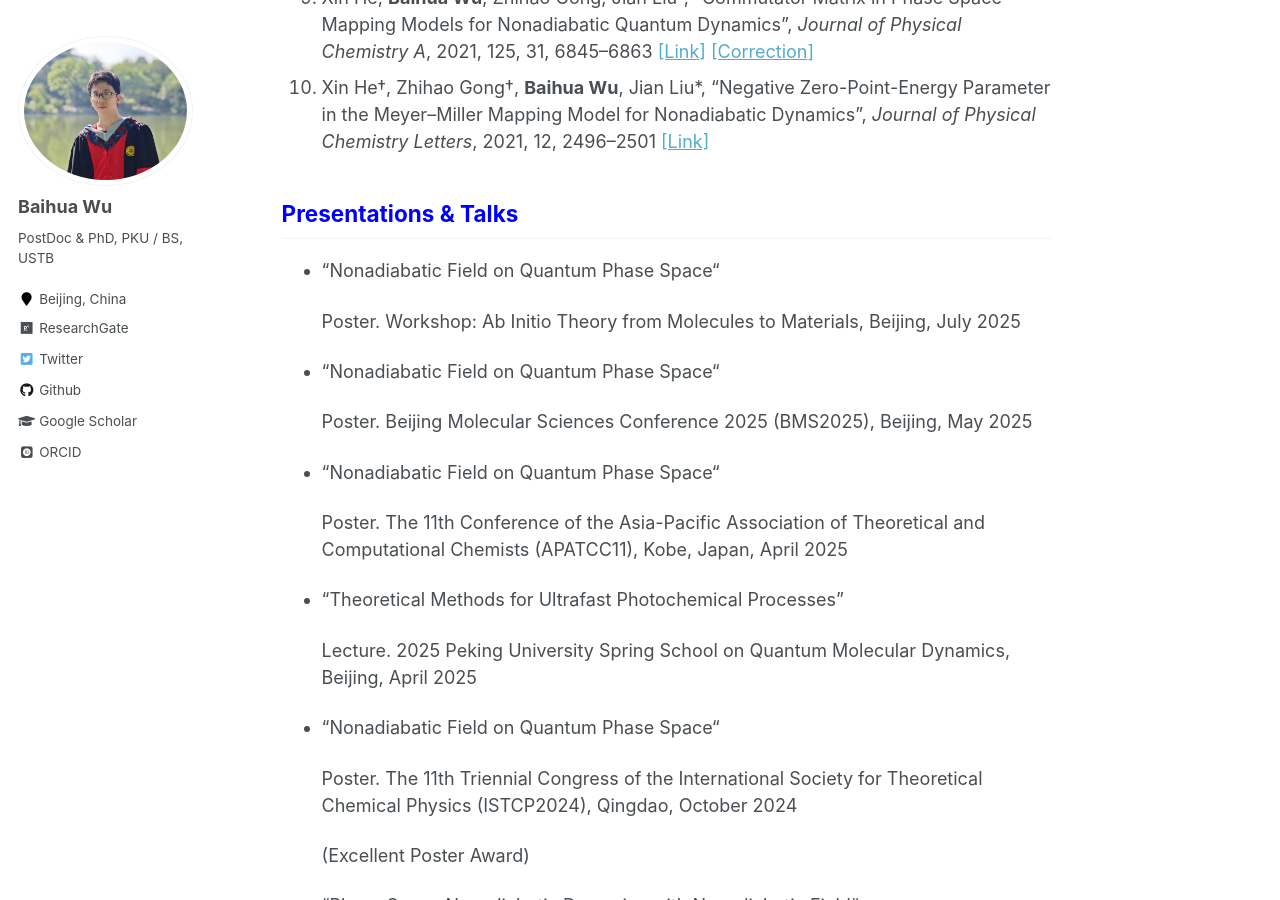
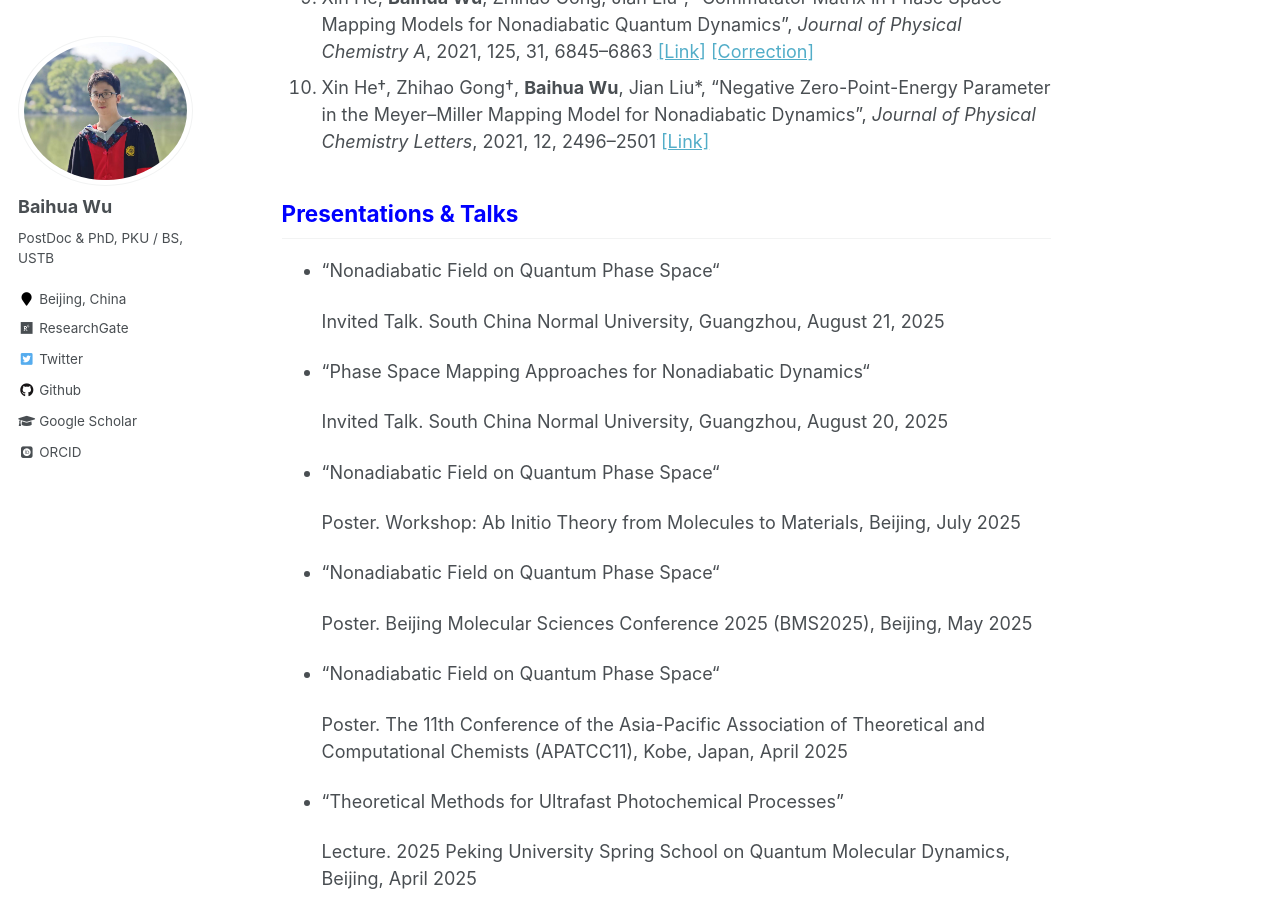
Before and after one commit to wubaihua/wubaihua.github.io, a Jekyll site: the page built from _pages/about.md, in a window 1280 px wide and 900 px high, scrolled down 2976 px. Built offline with Jekyll 4.4.1, drawn with Linux system fonts in a browser that asks for light colours; some web fonts are replaced; some of the changed text lies outside the part shown.

Commit message:
2015-8-22-1

```diff
--- a/_pages/about.md
+++ b/_pages/about.md
@@ -111,6 +111,14 @@ Email: wubaihua[AT]pku.edu.cn;   wubaihua19[AT]gmail.com
 ## <font color=Blue>Presentations & Talks</font>
 * “Nonadiabatic Field on Quantum Phase Space“
 
+  Invited Talk. South China Normal University, Guangzhou, August 21, 2025
+
+* “Phase Space Mapping Approaches for Nonadiabatic Dynamics“
+
+  Invited Talk. South China Normal University, Guangzhou, August 20, 2025
+
+* “Nonadiabatic Field on Quantum Phase Space“
+
   Poster. Workshop: Ab Initio Theory from Molecules to Materials, Beijing, July 2025
 
 * “Nonadiabatic Field on Quantum Phase Space“
```
Also changed, not shown: other parts of _pages/about.md (+1 -1 lines).
